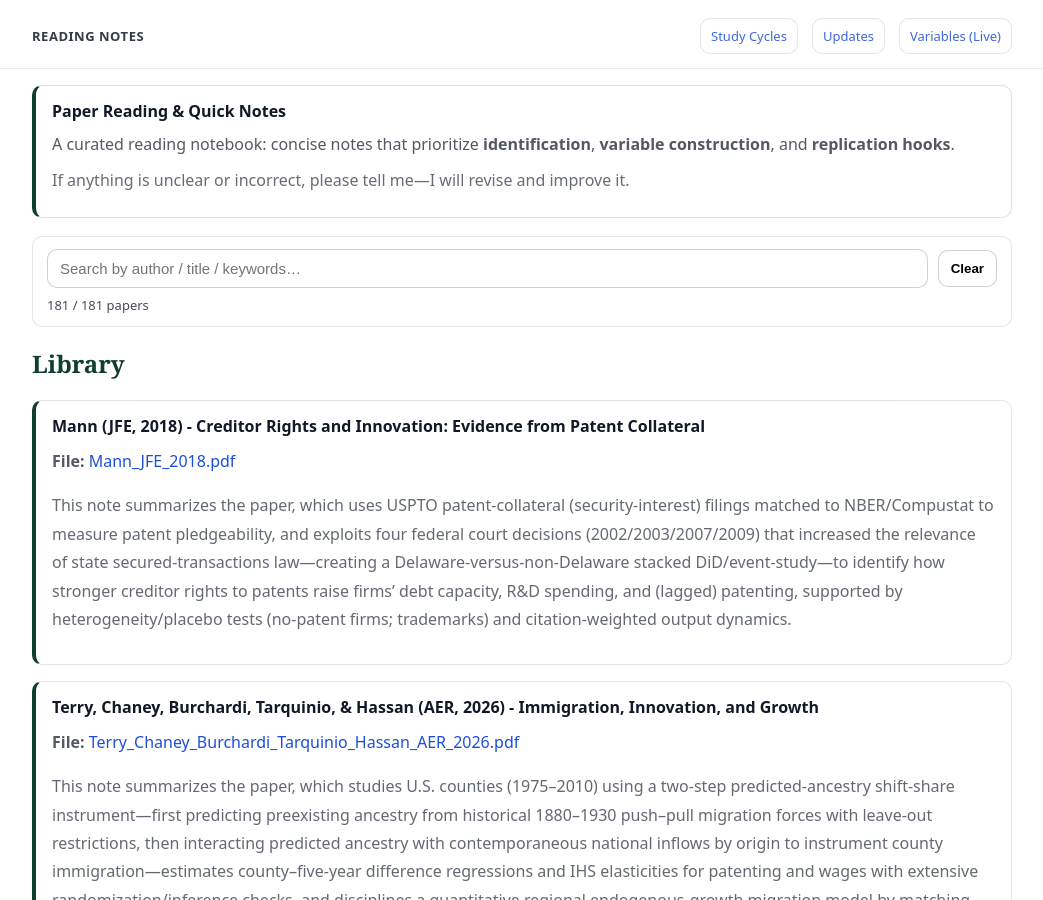
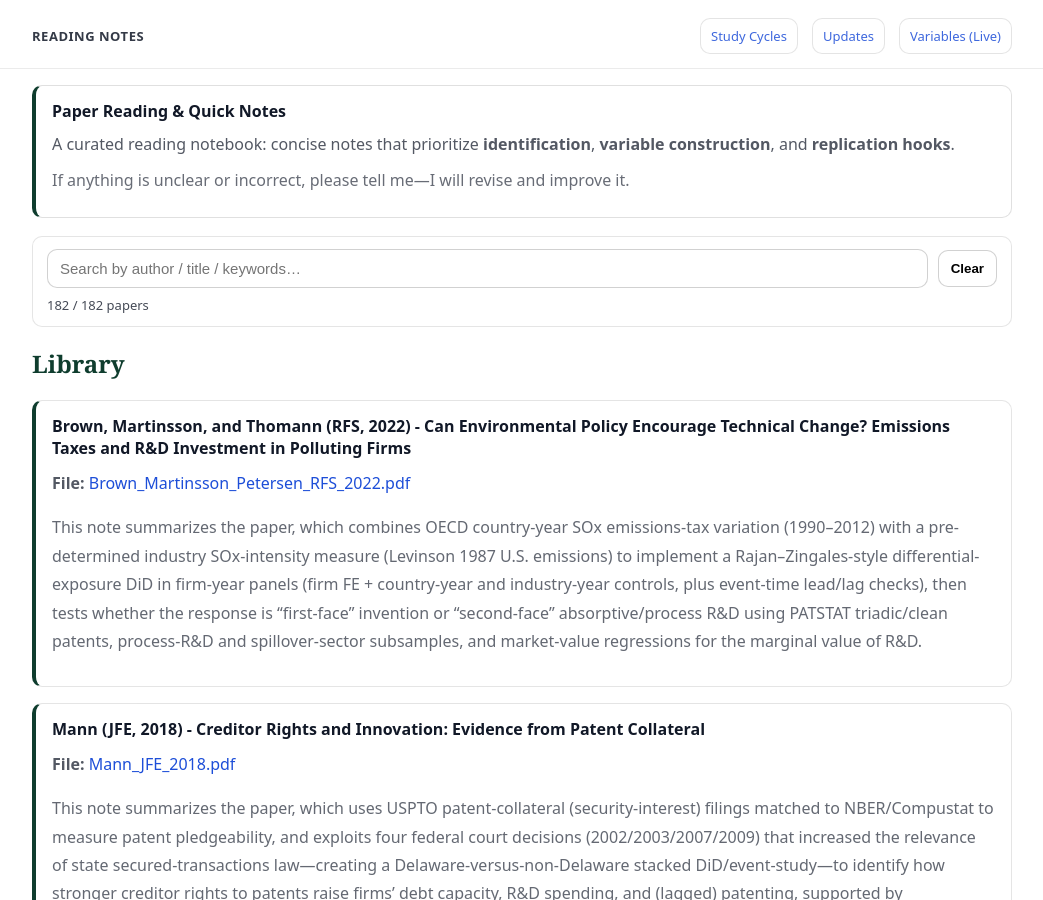
Before and after one commit to yaxinzn/study-archive, a Jekyll site: the page built from reading/index.md, in a window 1280 px wide and 900 px high. Shown: the whole window, without its empty margins (118-1161 px from the left). Built offline with Jekyll 4.4.1, drawn with Linux system fonts in a browser that asks for light colours.

Commit message:
Reading: add/update Brown_Martinsson_Petersen_RFS_2022.pdf

```diff
--- a/_data/reading.yml
+++ b/_data/reading.yml
@@ -1,3 +1,7 @@
+- title: "Brown, Martinsson, and Thomann (RFS, 2022) - Can Environmental Policy Encourage Technical Change? Emissions Taxes and R&D Investment in Polluting Firms"
+  file: "Brown_Martinsson_Petersen_RFS_2022.pdf"
+  desc: "This note summarizes the paper, which combines OECD country-year SOx emissions-tax variation (1990–2012) with a pre-determined industry SOx-intensity measure (Levinson 1987 U.S. emissions) to implement a Rajan–Zingales-style differential-exposure DiD in firm-year panels (firm FE + country-year and industry-year controls, plus event-time lead/lag checks), then tests whether the response is “first-face” invention or “second-face” absorptive/process R&D using PATSTAT triadic/clean patents, process-R&D and spillover-sector subsamples, and market-value regressions for the marginal value of R&D."
+
 - title: "Mann (JFE, 2018) - Creditor Rights and Innovation: Evidence from Patent Collateral"
   file: "Mann_JFE_2018.pdf"
   desc: "This note summarizes the paper, which uses USPTO patent-collateral (security-interest) filings matched to NBER/Compustat to measure patent pledgeability, and exploits four federal court decisions (2002/2003/2007/2009) that increased the relevance of state secured-transactions law—creating a Delaware-versus-non-Delaware stacked DiD/event-study—to identify how stronger creditor rights to patents raise firms’ debt capacity, R&D spending, and (lagged) patenting, supported by heterogeneity/placebo tests (no-patent firms; trademarks) and citation-weighted output dynamics."
```
Also changed, not shown: 1 other file.
